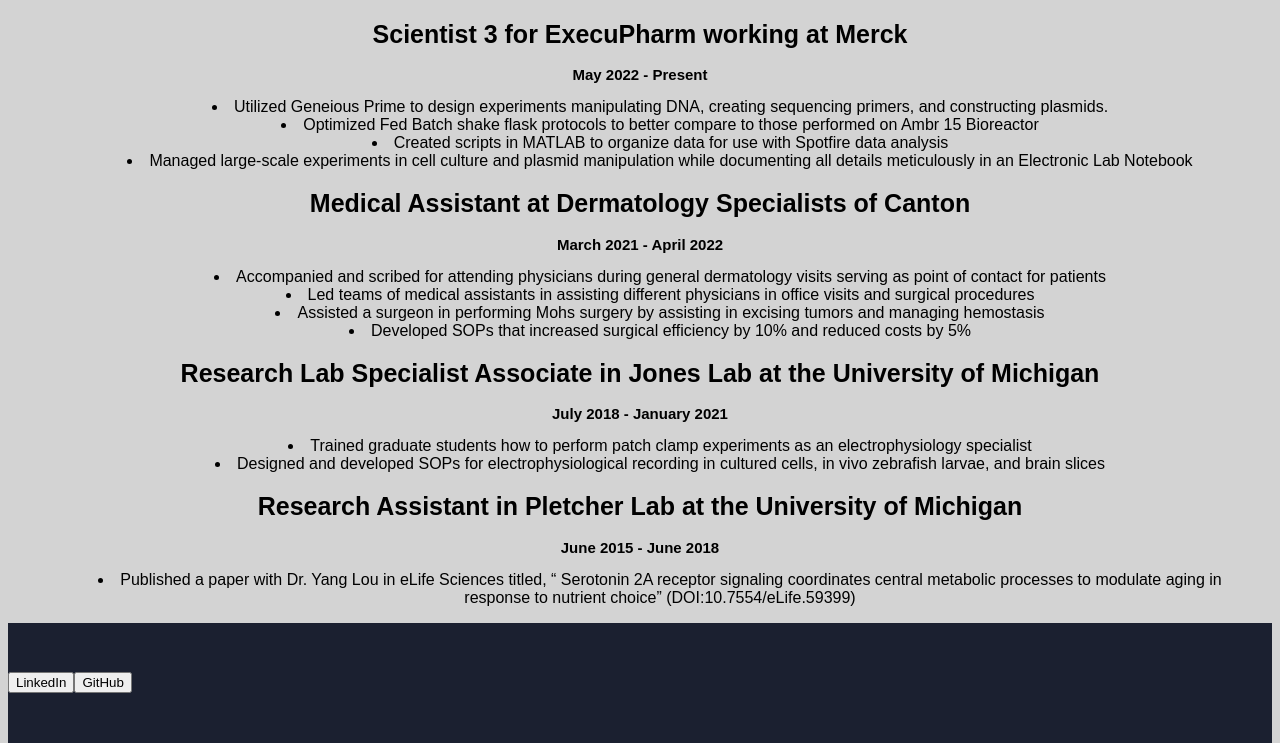
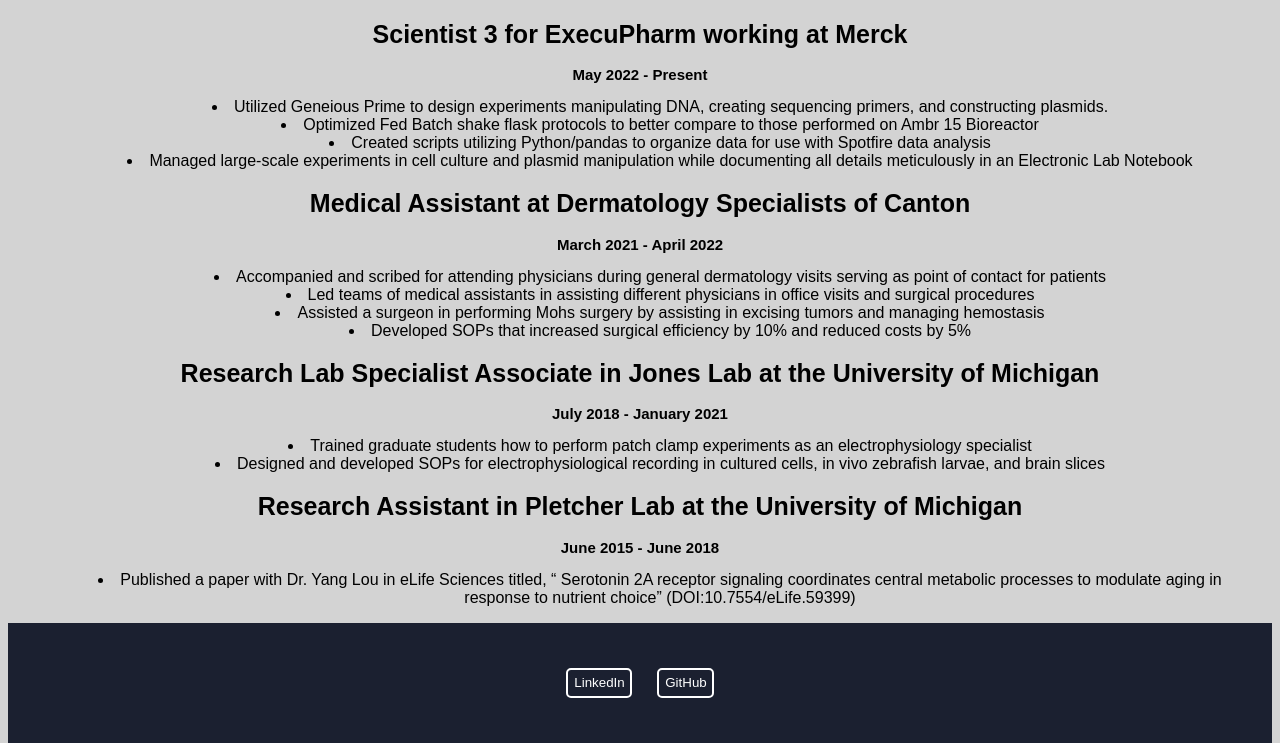
Before and after one commit to HumzaShaukat/MyPortfolio, a plain HTML site: page index.html in a window 1280 px wide. Shown: the part 3947-4690 px from the top of the page. Drawn offline with Linux system fonts and the light colour scheme.

Commit message:
fixed buttons

```diff
--- a/Assets/css/style.css
+++ b/Assets/css/style.css
@@ -210,3 +210,18 @@ html{
       max-width: 85vw;
     }
   }
+
+  footer {
+    display: flex;
+    justify-content: center;
+  }
+
+  .btn {
+    margin-left: 1vw;
+    margin-right: 1vw;
+    border: white 2px solid;
+    border-radius: 5px;
+    background-color: #1B2030;
+    color: white;
+    padding: 5px 5px 6px 6px;
+  }
--- a/Assets/js/script.js
+++ b/Assets/js/script.js
@@ -1,2 +1,16 @@
 var linkedIn = document.querySelector("#liBtn");
 var gitHub = document.querySelector("#ghBtn");
+
+gitHub.addEventListener("click", function() {
+    window.open(
+        "https://github.com/HumzaShaukat",
+        "_blank"
+    )
+});
+
+linkedIn.addEventListener("click",function() {
+    window.open(
+        "https://www.linkedin.com/in/humza-shaukat/",
+        "_blank"
+    )
+});
--- a/index.html
+++ b/index.html
@@ -66,7 +66,7 @@
             <ul>
                 <li>Frontend: CSS3, HTML5, Bootstrap, JavaScript, jQuery</li>
                 <li>Backend:  MySQL, MongoDB, ReactJS, Node.js, Python, C++</li>
-                <li>Statistical: R, MATLAB</li>
+                <li>Statistical: R, MATLAB, pandas</li>
             </ul>
             <h2>Jones Lab, University of Michigan Department of Pharmacology</h2>
             <p>When COVID-19 caused in-person research to be suspended, I switched my focus from electrophysiology to analysis of imaging data.  I trained a machine learning algorithm to identify regions of interest and quantify the data.  I also created multiple scripts to analyze and visualize my data.</p>
@@ -83,7 +83,7 @@
             <ul>
                 <li>Utilized Geneious Prime to design experiments manipulating DNA, creating sequencing primers, and constructing plasmids.</li>
                 <li>Optimized Fed Batch shake flask protocols to better compare to those performed on Ambr 15 Bioreactor</li>
-                <li>Created scripts in MATLAB to organize data for use with Spotfire data analysis</li>
+                <li>Created scripts utilizing Python/pandas to organize data for use with Spotfire data analysis</li>
                 <li>Managed large-scale experiments in cell culture and plasmid manipulation while documenting all details meticulously in an Electronic Lab Notebook</li>
             </ul>
             <h2>Medical Assistant at Dermatology Specialists of Canton</h2>
@@ -106,11 +106,12 @@
                 <li>Published a paper with Dr. Yang Lou in eLife Sciences titled, “ Serotonin 2A receptor signaling coordinates central metabolic processes to modulate aging in response to nutrient choice” (DOI:10.7554/eLife.59399)</li>
             </ul>
         </section>
+        <footer>
+            <div id = "contact">
+                <button class = "btn" id = "liBtn" target = "_blank">LinkedIn</button>
+                <button class = "btn" id = "ghBtn" target = "_blank">GitHub</button>
+            </div>
+        </footer>
+        <script src = "Assets/js/script.js"></script>
     </body>
-    <footer>
-        <div id = "contact">
-            <button class = "btn" href = "https://www.linkedin.com/in/humza-shaukat/">LinkedIn</button>
-            <button class = "btn" href = "https://github.com/HumzaShaukat">GitHub</button>
-        </div>
-    </footer>
 </html>
```
